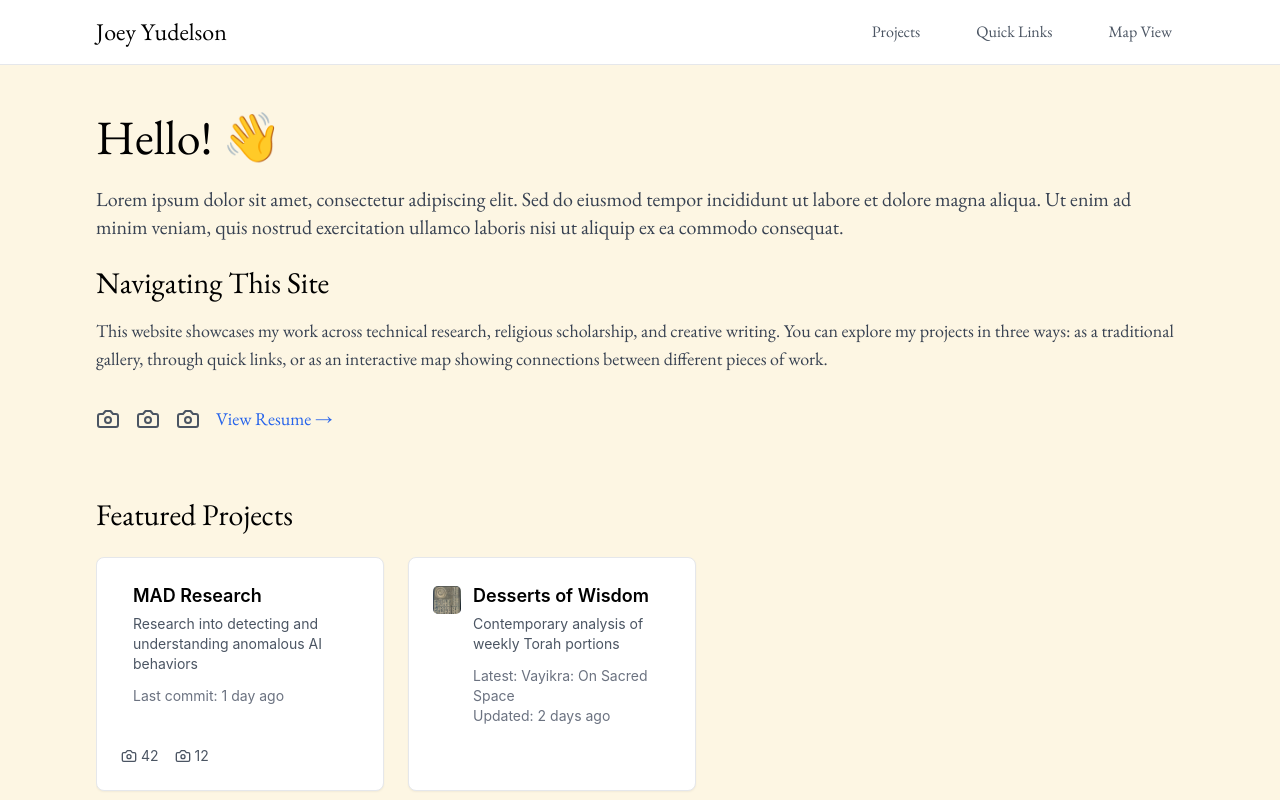
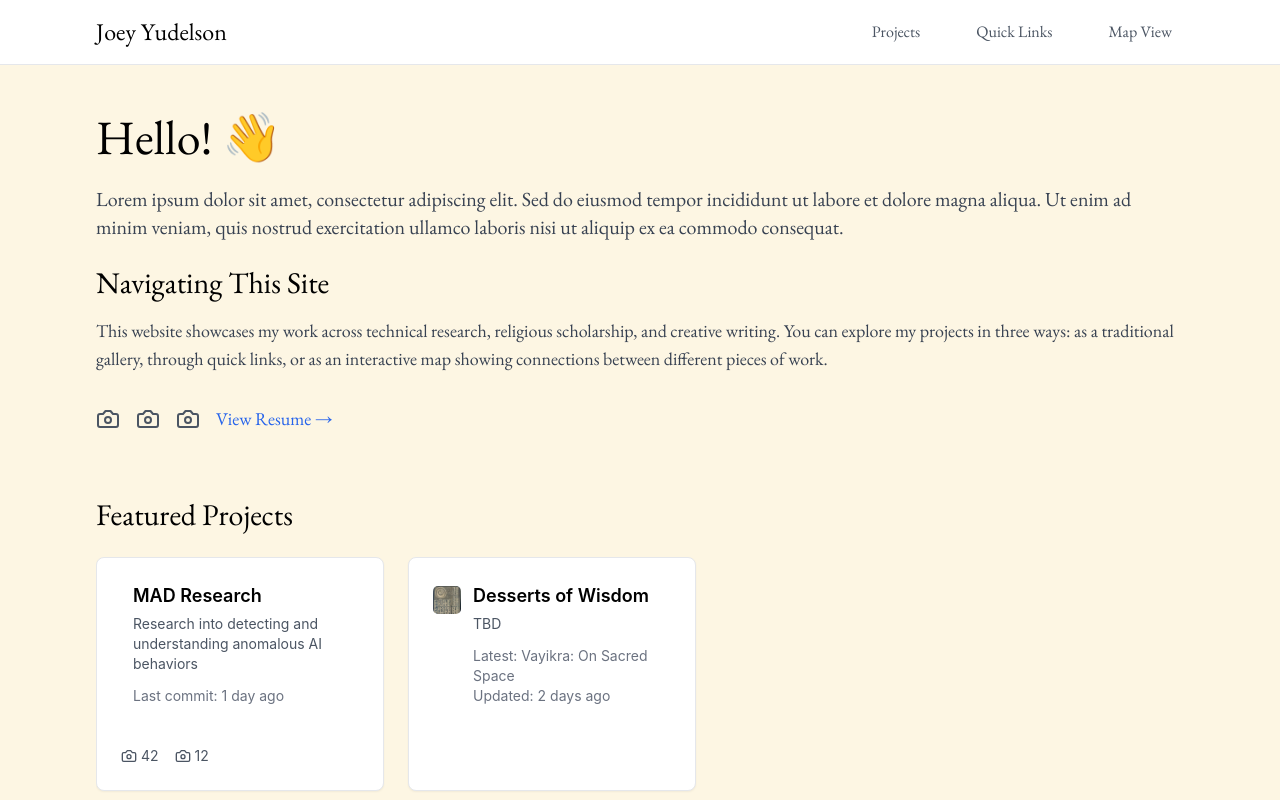
Before and after one commit to JYudelson1/personal-site, a React (Create React App) app in the folder personal-site/: page / in a window 1280 px wide. Shown: the top 800 px of the page. Built offline with nearby package versions, Linux system fonts and the light colour scheme.

Commit message:
Urls in blog

```diff
--- a/personal-site/src/components/ui/cards/BlogCard.js
+++ b/personal-site/src/components/ui/cards/BlogCard.js
@@ -6,7 +6,8 @@ const BlogCard = ({
   description,
   lastPost,
   updated,
-  image
+  image,
+  url
 }) => {
   return (
     <Card className="w-72 hover:shadow-lg transition-shadow duration-200 bg-white shrink-0">
@@ -14,7 +15,9 @@ const BlogCard = ({
         <div className="flex items-start gap-3">
           {image}
           <div className="flex-1">
-            <h3 className="font-semibold text-lg mb-1">{title}</h3>
+            <a href={url}>
+                <h3 className="font-semibold text-lg mb-1">{title}</h3>
+            </a>
             <p className="text-sm text-gray-600 mb-3">{description}</p>
             <p className="text-sm text-gray-500">Latest: {lastPost}</p>
             <p className="text-sm text-gray-500">Updated: {updated}</p>
--- a/personal-site/src/components/ui/cards/ProjectCard.js
+++ b/personal-site/src/components/ui/cards/ProjectCard.js
@@ -26,6 +26,8 @@ const ProjectCard = ({ project }) => {
           lastPost={project.blog.lastPost}
           updated={project.blog.updated}
           image={image}
+          // TODO: Check for URL existing
+          url={project.url}
         />
       );
     default:
--- a/personal-site/src/data/projects/desserts-of-wisdom.json
+++ b/personal-site/src/data/projects/desserts-of-wisdom.json
@@ -2,12 +2,12 @@
   "id": "desserts-of-wisdom",
   "type": "blog",
   "title": "Desserts of Wisdom",
-  "description": "Contemporary analysis of weekly Torah portions",
+  "description": "TBD",
   "featured": true,
   "blog": {
     "lastPost": "Vayikra: On Sacred Space",
-    "updated": "2 days ago",
-    "url": "https://substack.com/..."
+    "updated": "2 days ago"
   },
-  "image": "DessertsOfWisdom.png"
+  "image": "DessertsOfWisdom.png",
+  "url": "https://dessertsofwisdom.substack.com/"
 }
--- a/personal-site/src/data/projects/index.js
+++ b/personal-site/src/data/projects/index.js
@@ -21,7 +21,7 @@ const images = require.context('../../assets', true);
 export const getProjectImage = (project) => {
     if (project.hasOwnProperty("image")) {
         let image = images(`./${project.image}`);
-        return (<img src={image} className="w-7 h-7 mt-1" style={{"border-radius": "5px"}} />)
+        return (<img src={image} className="w-7 h-7 mt-1" style={{"borderRadius": "5px"}} />)
     } else {
         return (<Camera className="w-0 h-0 mt-1" />)
     }
```
